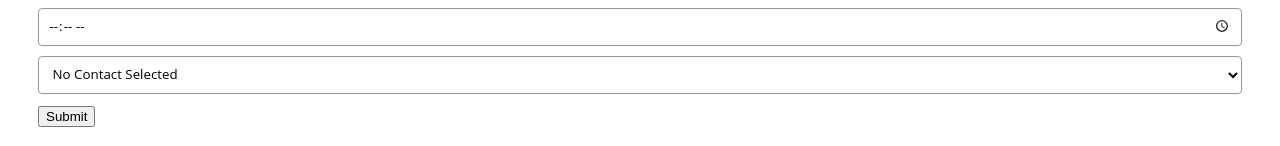
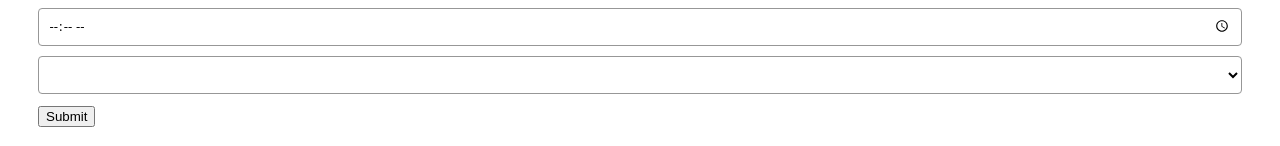
Before and after one commit to paxman234/appointment-planner, a React (Create React App) app: page /appointments in a window 1280 px wide. Shown: the part 229-375 px from the top of the page. Built offline with nearby package versions, Linux system fonts and the light colour scheme.

Commit message:
select box displaying - but will not update. default value removed.

```diff
--- a/src/components/appointmentForm/AppointmentForm.js
+++ b/src/components/appointmentForm/AppointmentForm.js
@@ -57,7 +57,7 @@ export const AppointmentForm = ({
         </input>
       </div>
       <div>
-        <ContactPicker name="contactPicker" value={contact} handleContact={(e) => setContact(e.target.value)} contacts={contacts} required />
+        <ContactPicker name={contact?.name} value={contact? contact : ""} onChange={(e) => setContact(e.target.value)} contacts={contacts} required />
       </div>
       <button id="appointmentFormBtn" type="submit">Submit</button>
     </form>
--- a/src/components/contactPicker/ContactPicker.js
+++ b/src/components/contactPicker/ContactPicker.js
@@ -1,13 +1,16 @@
-import React, { useState } from "react";
+import React from "react";
 
-export const ContactPicker = (props) => {
-  const [selectedContact, setSelectedContact] = useState("");
+export const ContactPicker = ({name, value, contacts, onChange}) => {
+  // const [selectedContact, setSelectedContact] = useState([]);
+  // const contactOptions = contacts.map((contact) => contact["name"]);
   return (
-    <select name={props.name} value={selectedContact} onChange={e => setSelectedContact(e.target.value)}>
-      <option value="">No Contact Selected</option>
-      {props.contacts.map((contact) => {
-        <option value={contact}>{contact.name}</option>
-      })}
+    <select id="contactsList" form="appointmentForm" name={name} value onChange={onChange}>
+      {/* <option key={0} name="default" value=""></option> */}
+      {contacts.map((contact, index) => (
+        <option key={index} name={contact["name"]} value={contact}>{contact.name}</option>
+      ))
+      // : <options>Please add more contacts...</options>
+      }
     </select>
   );
 };
--- a/src/containers/appointmentsPage/AppointmentsPage.js
+++ b/src/containers/appointmentsPage/AppointmentsPage.js
@@ -5,7 +5,7 @@ import { TileList } from "../../components/tileList/TileList";
 
 export const AppointmentsPage = (props) => {
   const [title, setTitle] = useState("");
-  const [contact, setContact] = useState("");
+  const [contact, setContact] = useState(props.contacts[0] || "");
   const [date, setDate] = useState(new Date());
   const [time, setTime] = useState(new Date());
   const handleSubmit = (e) => {
@@ -18,7 +18,6 @@ export const AppointmentsPage = (props) => {
     };
     props.addAppointments(appointmentObj);
     setTitle("");
-    setContact("");
     e.target.reset();
   };
   //setter functions
```
